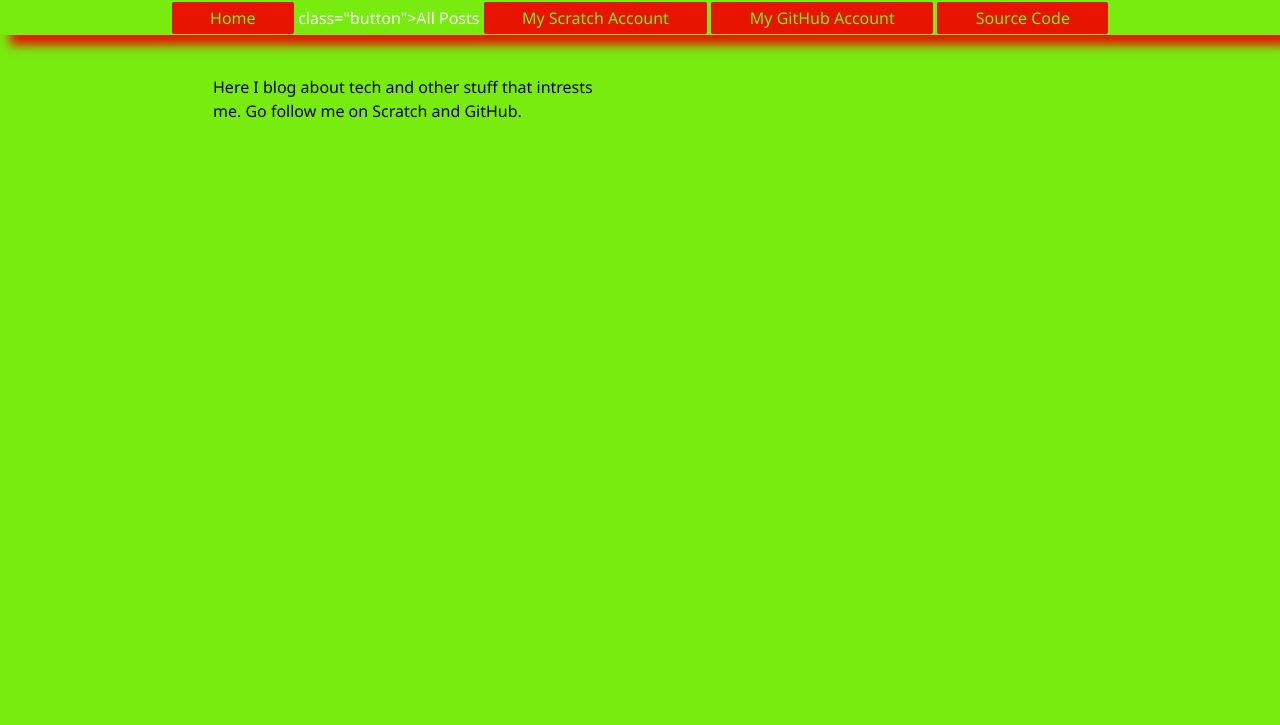
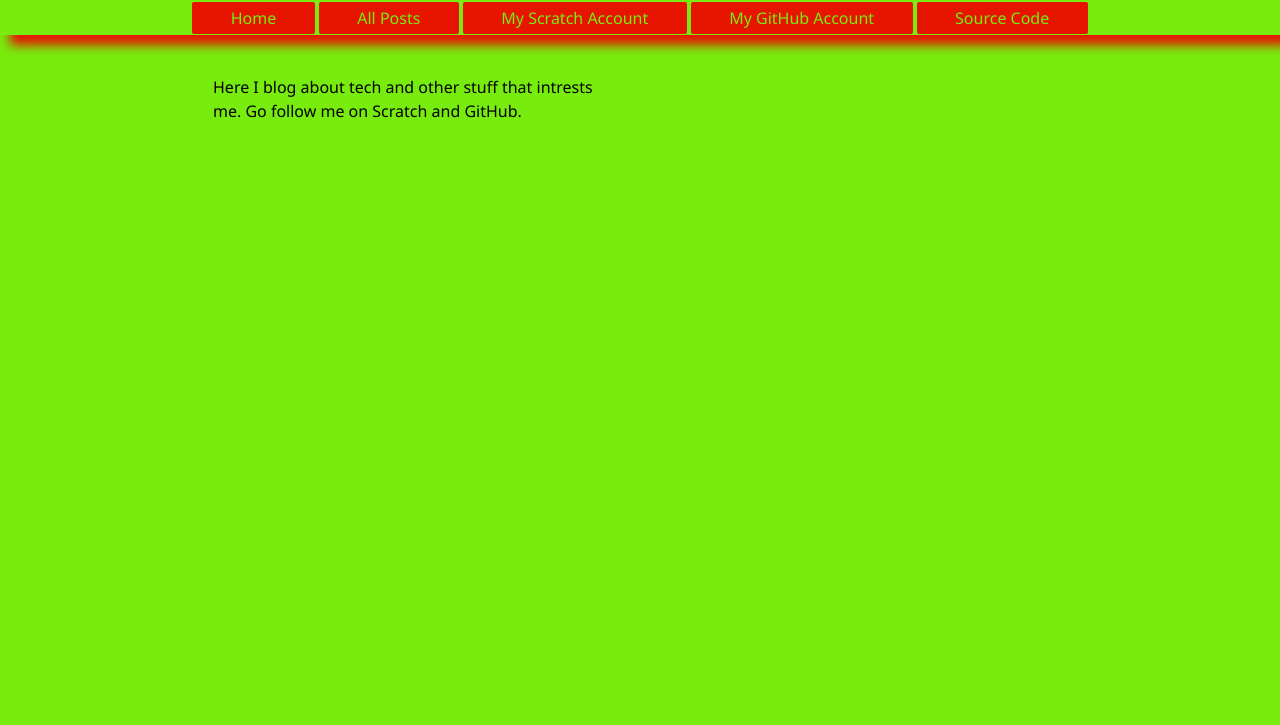
Before and after one commit to ajpblog/ajpblog.github.io, a plain HTML site: page index.html in a window 1280 px wide. Shown: the part 75-800 px from the top of the page. Drawn offline with Linux system fonts and the light colour scheme; a web font is replaced by a local one.

Commit message:
Fix Top Menu Bug

```diff
--- a/index.html
+++ b/index.html
@@ -20,7 +20,7 @@
         </div>
         <div class="col-sm nav-align">
             <a href="/"><span class="button">Home</span></a>
-            <a href="/posts.html"><span>class="button">All Posts</span></a>
+            <a href="/posts.html"><span class="button">All Posts</span></a>
             <a href="https://scratch.mit.edu/users/applejuiceproduc"><span
                     class="button">My Scratch Account</span></a>
             <a href="https://github.com/michaeleldar"><span
```
